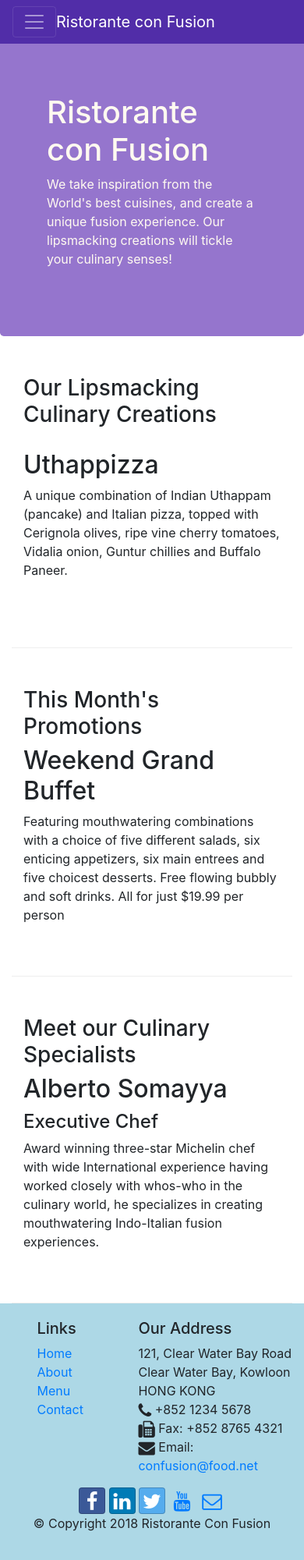
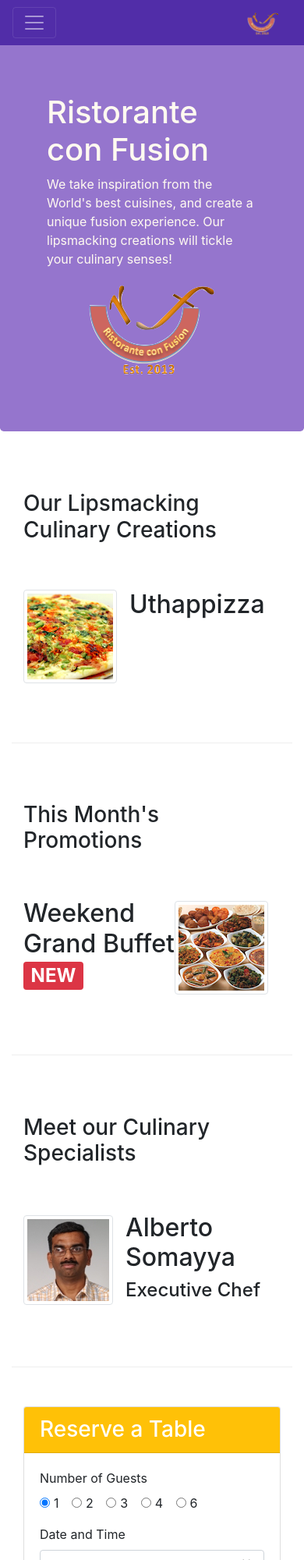
Before and after one commit to Ujjwa1/NotezHub, a website: page index.html in a window 390 px wide. Shown: the top 2000 px of the page at 78% size. Drawn offline with nearby package versions, Linux system fonts and the light colour scheme.

Commit message:
images and media

```diff
--- a/index.html
+++ b/index.html
@@ -1,27 +1,23 @@
 <!DOCTYPE html>
 <html lang="en">
-
 <head>
-    <!-- Required meta tags always come first -->
     <meta charset="utf-8">
     <meta name="viewport" content="width=device-width, initial-scale=1, shrink-to-fit=no">
     <meta http-equiv="x-ua-compatible" content="ie=edge">
-
-    <!-- Bootstrap CSS -->
+    <!-- Bootstrap CSS Files -->
+    <title>Ristorante Con Fusion</title>
     <link rel="stylesheet" href="node_modules/bootstrap/dist/css/bootstrap.min.css">
+    <link rel="stylesheet" href="css/styles.css">
     <link rel="stylesheet" href="node_modules/font-awesome/css/font-awesome.min.css">
     <link rel="stylesheet" href="node_modules/bootstrap-social/bootstrap-social.css">
-    <link rel="stylesheet" href="css/styles.css">
-    <title>Ristorante Con Fusion</title>
 </head>
-
 <body>
-    <nav class="navbar navbar-dark navbar-expand-sm  fixed-top">
+    <nav class="navbar navbar-dark navbar-expand-sm fixed-top">
         <div class="container">
           <button class="navbar-toggler" type="button" data-toggle="collapse" data-target="#Navbar">
             <span class="navbar-toggler-icon"></span>
           </button>
-            <a class="navbar-brand mr-auto" href="#">Ristorante con Fusion</a>
+           <a class="navbar-brand" href="#"><img src="img/logo.png" height="30" width="41"></a>
            <div class="collapse navbar-collapse" id="Navbar">
              <ul class="navbar-nav mr-auto">
                <li class="nav-item active"><a class="nav-link" href="#"><span class="fa fa-home fa-lg"></span> Home</a></li>
@@ -39,46 +35,108 @@
                     <h1>Ristorante con Fusion</h1>
                     <p>We take inspiration from the World's best cuisines, and create a unique fusion experience. Our lipsmacking creations will tickle your culinary senses!</p>
                 </div>
-                <div class="col-12 col-sm">
+                <div class="col-12 col-sm-3 text-center align-self-center">
+                   <img src="img/logo.png" class="img-fluid">
                 </div>
+
             </div>
         </div>
     </header>
-
     <div class="container">
-        <div class="row row-content">
+        <div class="row row-content align-items-center">
             <div class="col-12 col-sm-4 order-sm-last col-md-3">
                 <h3>Our Lipsmacking Culinary Creations</h3>
             </div>
             <div class="col col-sm order-sm-first col-md">
-                <h2>Uthappizza</h2>
-                <p>A unique combination of Indian Uthappam (pancake) and Italian pizza, topped with Cerignola olives, ripe vine cherry tomatoes, Vidalia onion, Guntur chillies and Buffalo Paneer.</p>
+                <div class="media">
+                  <img class="d-flex mr-3 img-thumbnail align-self-center" src="img/uthappizza.png" alt="uthappizza">
+                  <div class="media-body">
+                    <h2 class="mt-0">Uthappizza</h2>
+                    <p class="d-none d-sm-block">A unique combination of Indian Uthappam (pancake) and Italian pizza, topped with Cerignola olives, ripe vine cherry tomatoes, Vidalia onion, Guntur chillies and Buffalo Paneer.</p>
                   </div>
                 </div>
-
-
-        <div class="row row-content">
+            </div>
+        </div>
+        <div class="row row-content align-items-center">
             <div class="col-12 col-sm-4 col-md-3">
                 <h3>This Month's Promotions</h3>
             </div>
             <div class="col col-sm col-md">
-                <h2>Weekend Grand Buffet</h2>
-                <p>Featuring mouthwatering combinations with a choice of five different salads, six enticing appetizers, six main entrees and five choicest desserts. Free flowing bubbly and soft drinks. All for just $19.99 per person </p>
+                <div class="media">
+                  <div class="media-body">
+                    <h2 class="mt-0">Weekend Grand Buffet <span class="badge badge-danger">NEW</span></h2>
+                    <p class="d-none d-sm-block">Featuring mouthwatering combinations with a choice of five different salads, six enticing appetizers, six main entrees and five choicest desserts. Free flowing bubbly and soft drinks. All for just $19.99 per person </p>
+                  </div>
+                  <img class="d-flex mr-3 img-thumbnail align-self-center" src="img/buffet.png" alt="buffet">
                 </div>
             </div>
-
-        <div class="row row-content">
+        </div>
+        <div class="row row-content align-items-center">
             <div class="col-12 col-sm-4 order-sm-last col-md-3">
                 <h3>Meet our Culinary Specialists</h3>
             </div>
             <div class="col col-sm order-sm-first col-md">
-                <h2>Alberto Somayya</h2>
+              <div class="media">
+                <img class="d-flex mr-3 img-thumbnail align-self-center" src="img/alberto.png" alt="alberto">
+                <div class="media-body">
+                  <h2 class="mt-0">Alberto Somayya</h2>
                   <h4>Executive Chef</h4>
-                <p>Award winning three-star Michelin chef with wide International experience having worked closely with whos-who in the culinary world, he specializes in creating mouthwatering Indo-Italian fusion experiences. </p>
+                  <p class="d-none d-sm-block">Award winning three-star Michelin chef with wide International experience having worked closely with whos-who in the culinary world, he specializes in creating mouthwatering Indo-Italian fusion experiences. </p>
                 </div>
               </div>
             </div>
-
+        </div>
+        <div class="row row-content justify-content-center"  id="reservation">
+          <div class="col-12">
+            <div class="card">
+              <h3 class="card-header bg-warning text-white">Reserve a Table</h3>
+              <div class="card-body">
+                <form>
+                  <div class="form-group row">
+                      <label class="col-12 col-sm-2">Number of Guests</label>
+                      <div class="col">
+                        <div class="form-check form-check-inline">
+                          <input class="form-check-input" type="radio" name="inlineRadioOptions" id="one_guest_radio" value="one" checked>
+                          <label class="form-check-label" for="one_guest_radio">1</label>
+                       </div>
+                       <div class="form-check form-check-inline">
+                         <input class="form-check-input" type="radio" name="inlineRadioOptions" id="two_guest_radio" value="two">
+                         <label class="form-check-label" for="two_guest_radio">2</label>
+                       </div>
+                       <div class="form-check form-check-inline">
+                         <input class="form-check-input" type="radio" name="inlineRadioOptions" id="three_guest_radio" value="three">
+                         <label class="form-check-label" for="three_guest_radio">3</label>
+                       </div>
+                       <div class="form-check form-check-inline">
+                         <input class="form-check-input" type="radio" name="inlineRadioOptions" id="four_guest_radio" value="four">
+                         <label class="form-check-label" for="four_guest_radio">4</label>
+                       </div>
+                       <div class="form-check form-check-inline">
+                         <input class="form-check-input" type="radio" name="inlineRadioOptions" id="six_guest_radio" value="six">
+                         <label class="form-check-label" for="six_guest_radio">6</label>
+                       </div>
+                      </div>
+                  </div>
+                  <div class="form-group row">
+                    <label class="col-12 col-sm-2">Date and Time</label>
+                    <div class="col-12 col-sm-4">
+                      <input type="date" class="form-control" id="date" placeholder="Date">
+                    </div>
+                    <div class="col-12 col-sm-4">
+                      <input type="time" class="form-control" id="time" placeholder="Time">
+                    </div>
+                  </div>
+                  <div class="form-group row">
+                    <div class="col offset-0 offset-sm-2">
+                      <button type="submit" class="btn btn-primary">Reserve</button>
+                    </div>
+                  </div>
+                </form>
+              </div>
+            </div>
+          </div>
+        </div>
+    </div>
     <footer class="footer">
         <div class="container">
             <div class="row">
@@ -88,7 +146,7 @@
                         <li><a href="#">Home</a></li>
                         <li><a href="./aboutus.html">About</a></li>
                         <li><a href="#">Menu</a></li>
-                        <li><a href="./contactus.html">Contact</a></li>
+                        <li><a href="#">Contact</a></li>
                     </ul>
                 </div>
                 <div class="col-7 col-sm-5">
@@ -97,19 +155,19 @@
 		              121, Clear Water Bay Road<br>
 		              Clear Water Bay, Kowloon<br>
 		              HONG KONG<br>
-		              <i class="fa fa-phone fa-lg"></i> +852 1234 5678<br>
-		              <i class="fa fa-fax fa-lg"></i> Fax: +852 8765 4321<br>
-		              <i class="fa fa-envelope fa-lg"></i> Email: <a href="mailto:confusion@food.net">confusion@food.net</a>
+		              <i class="fa fa-phone fa-lg"></i>: +852 1234 5678<br>
+		              <i class="fa fa-fax fa-lg"></i>: +852 8765 4321<br>
+		              <i class="fa fa-envelope fa-lg"></i>: <a href="mailto:confusion@food.net">confusion@food.net</a>
 		           </address>
                 </div>
                 <div class="col-12 col-sm-4 align-self-center">
                     <div class="text-center">
-
-                        <a class="btn btn-social-icon btn-facebook" href="http://www.facebook.com/profile.php?id="><i class="fa fa-facebook fa-lg"></i></a>
-                        <a class="btn btn-social-icon btn-linkedin" href="http://www.linkedin.com/in/"><i class="fa fa-linkedin fa-lg"></i></a>
-                        <a class="btn btn-social-icon btn-twitter" href="http://twitter.com/"><i class="fa fa-twitter fa-lg"></i></a>
-                        <a class="btn btn-social-icon btn-yotube" href="http://youtube.com/"><i class="fa fa-youtube fa-lg"></i></a>
-                        <a class="btn btn-social-icon" href="mailto:sinha.ujjwal221@gmail.com"><i class="fa fa-envelope-o fa-lg"></i></a>
+                      <a class="btn btn-social-icon btn-google" href="http://google.com/+"><i class="fa fa-google-plus"></i></a>
+                      <a class="btn btn-social-icon btn-facebook" href="http://www.facebook.com/profile.php?id="><i class="fa fa-facebook"></i></a>
+                      <a class="btn btn-social-icon btn-linkedin" href="http://www.linkedin.com/in/"><i class="fa fa-linkedin"></i></a>
+                      <a class="btn btn-social-icon btn-twitter" href="http://twitter.com/"><i class="fa fa-twitter"></i></a>
+                      <a class="btn btn-social-icon btn-google" href="http://youtube.com/"><i class="fa fa-youtube"></i></a>
+                      <a class="btn btn-social-icon" href="mailto:"><i class="fa fa-envelope-o"></i></a>
                     </div>
                 </div>
            </div>
@@ -120,11 +178,9 @@
            </div>
         </div>
     </footer>
-    <!-- jQuery first, then Popper.js, then Bootstrap JS. -->
+    <!-- jQuery, Popper, Bootstrap JS. -->
     <script src="node_modules/jquery/dist/jquery.slim.min.js"></script>
     <script src="node_modules/popper.js/dist/umd/popper.min.js"></script>
     <script src="node_modules/bootstrap/dist/js/bootstrap.min.js"></script>
-
 </body>
-
 </html>
```
Also changed, not shown: aboutus.html (+24 -25 lines), contactus.html (+3 -2 lines), img/alberto.png (added), img/buffet.png (added), img/logo.png (added), img/uthappizza.png (added), 2 other files. Lines whose indentation alone changed are shown as unchanged.
